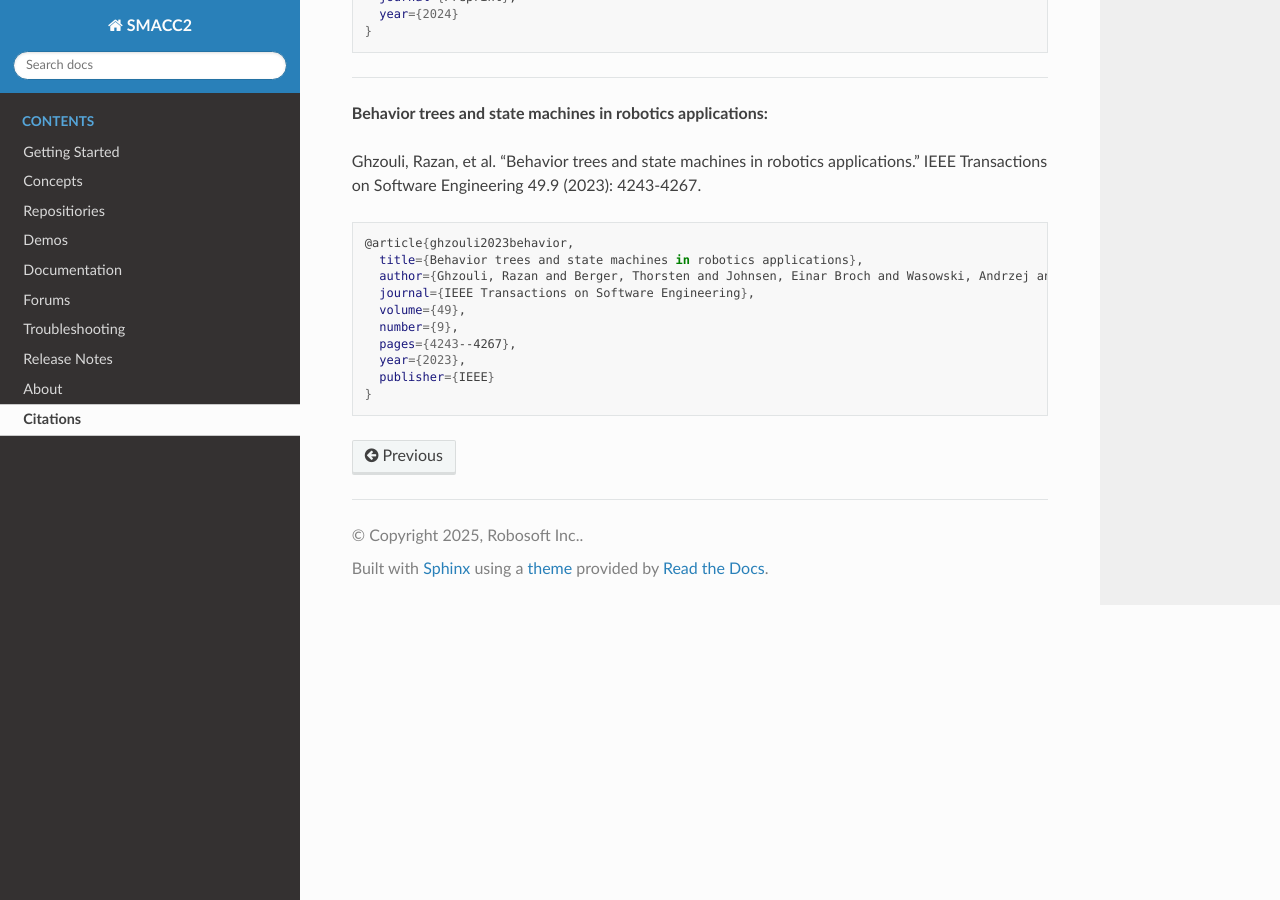
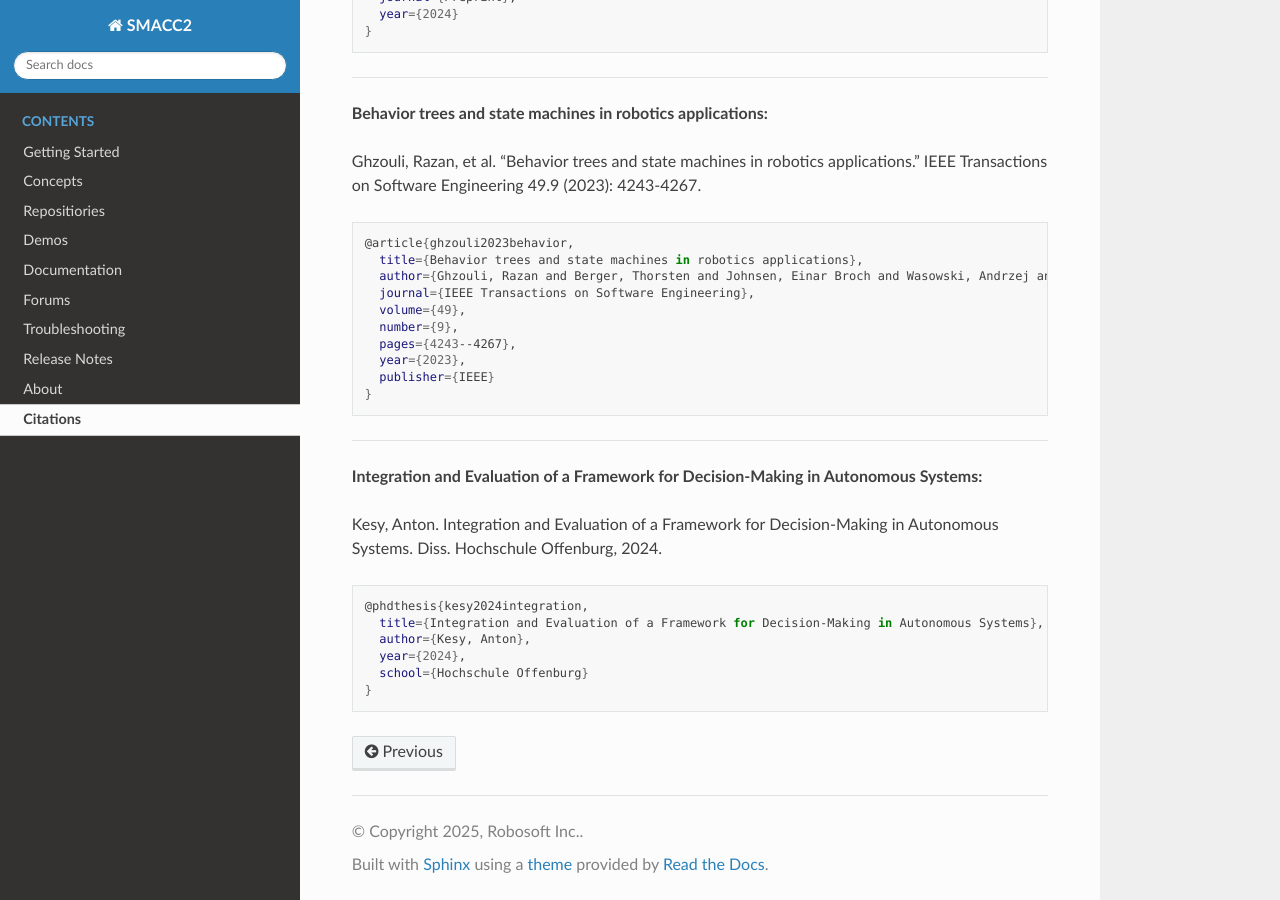
Before and after one commit to robosoft-ai/smacc2_docs, a Sphinx documentation site: the page built from docs/source/citations.rst, in a window 1280 px wide and 900 px high, scrolled down 1729 px. Built offline with Sphinx 7.4.7 and the Read the Docs theme 3.1.0, drawn with Linux system fonts in a browser that asks for light colours.

Commit message:
Update citations.rst

```diff
--- a/docs/source/citations.rst
+++ b/docs/source/citations.rst
@@ -102,3 +102,18 @@ Ghzouli, Razan, et al. "Behavior trees and state machines in robotics applicatio
      year={2023},
      publisher={IEEE}
    }
+
+-----
+
+**Integration and Evaluation of a Framework for Decision-Making in Autonomous Systems:**
+
+Kesy, Anton. Integration and Evaluation of a Framework for Decision-Making in Autonomous Systems. Diss. Hochschule Offenburg, 2024.
+
+.. code-block:: bash
+
+   @phdthesis{kesy2024integration,
+     title={Integration and Evaluation of a Framework for Decision-Making in Autonomous Systems},
+     author={Kesy, Anton},
+     year={2024},
+     school={Hochschule Offenburg}
+   }
```
